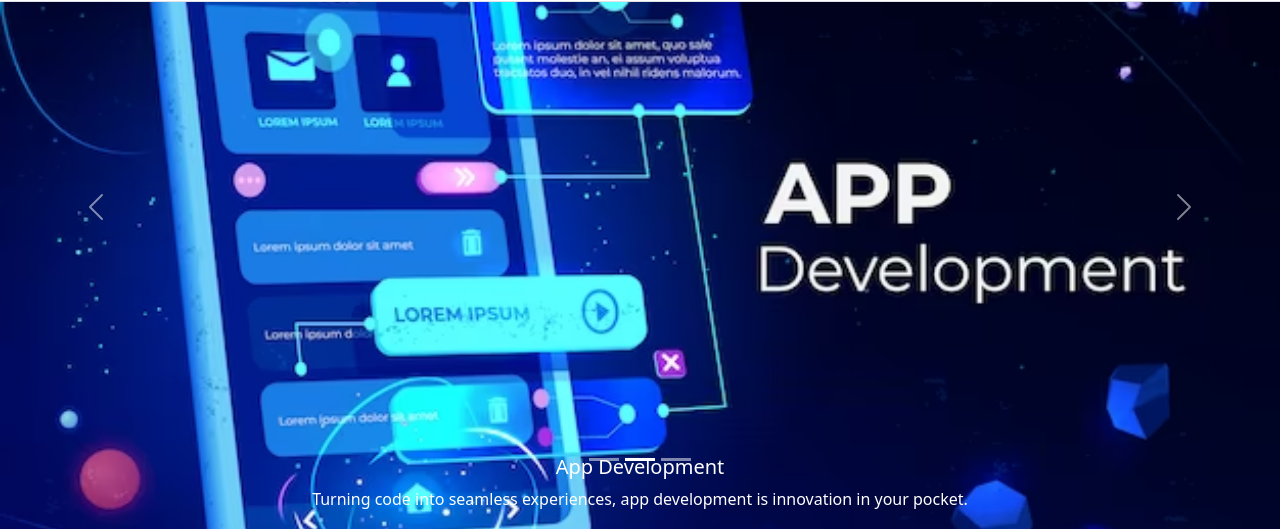
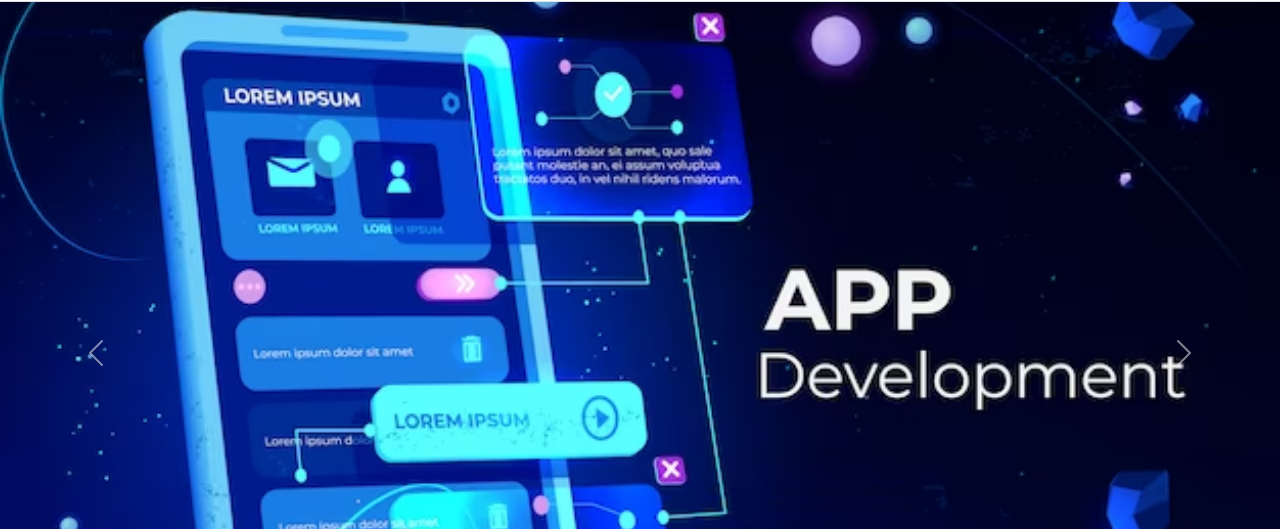
Before and after one commit to madhuripawar24/techno-web, a plain HTML site: page index.html in a window 1280 px wide. Shown: the part 73-602 px from the top of the page. Drawn offline with nearby package versions, Linux system fonts and the light colour scheme; a small style sheet from the web is missing.

Commit message:
adjusted caurosal image size

```diff
--- a/index.html
+++ b/index.html
@@ -103,7 +103,7 @@
         </div>
       </div>
     </nav>
-    <div id="carouselExampleCaptions" class="carousel slide" data-bs-ride="carousel" style="height: 70vh;">
+    <div id="carouselExampleCaptions" class="carousel slide" data-bs-ride="carousel" style="height: auto;">
       <div class="carousel-indicators">
         <button type="button" data-bs-target="#carouselExampleCaptions" data-bs-slide-to="0" class="active"
           aria-current="true" aria-label="Slide 1"></button>
@@ -116,22 +116,22 @@
         <div class="carousel-item active">
           <img src="b5img/webDev.jpg" class="d-block w-100 img-fluid" style="object-fit: cover; max-height: 100%;" alt="...">
           <div class="carousel-caption d-md-block text-center">
-            <h5>Web Development</h5>
-            <p>Transforming ideas into interactive reality, the language of the web developer speaks in code.</p>
+            <!-- <h5>Web Development</h5>
+            <p>Transforming ideas into interactive reality, the language of the web developer speaks in code.</p> -->
           </div>
         </div>
         <div class="carousel-item">
           <img src="b5img/appDev.jpg" class="d-block w-100 img-fluid" style="object-fit: cover; max-height: 100%;" alt="...">
           <div class="carousel-caption  d-md-block">
-            <h5>App Development</h5>
-            <p>Turning code into seamless experiences, app development is innovation in your pocket.</p>
+            <!-- <h5>App Development</h5>
+            <p>Turning code into seamless experiences, app development is innovation in your pocket.</p> -->
           </div>
         </div>
         <div class="carousel-item">
           <img src="b5img/graphicsDsn.jpg" class="d-block w-100 img-fluid" style="object-fit: cover; max-height: 100%;" alt="...">
           <div class="carousel-caption  d-md-block">
-            <h5>Graphics Design</h5>
-            <p>Where creativity becomes a visual language, graphics design is the storyteller.</p>
+            <!-- <h5>Graphics Design</h5>
+            <p>Where creativity becomes a visual language, graphics design is the storyteller.</p> -->
           </div>
         </div>
       </div>
--- a/style.css
+++ b/style.css
@@ -14,7 +14,7 @@ h1 {
 
 .carousel-item img {
     width: 100%;
-    height: 80vh;
+    height: auto;
 
 }
 .card-body{
```
